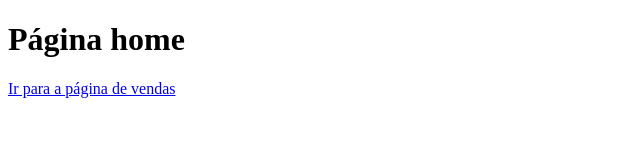
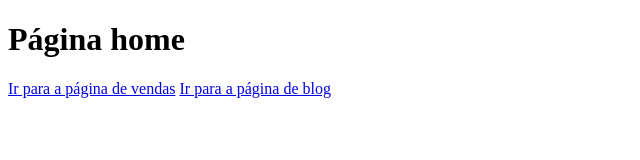
Before and after one commit to Andrezao-36/aulagithub, a plain HTML site: page index.html in a window 1280 px wide. Shown: the whole page, without its empty margins (0-640 px from the left). Drawn offline with Linux system fonts and the light colour scheme.

Commit message:
Atualizações no layout

```diff
--- a/index.html
+++ b/index.html
@@ -8,6 +8,7 @@
 <body>
     <h1>Página home</h1>
     <a href="vendas.html">Ir para a página de vendas</a>
+    <a href="blog2.html">Ir para a página de blog</a>
 
 </body>
 </html>
```
Also changed, not shown: blog2.html (+1 -0 lines).
